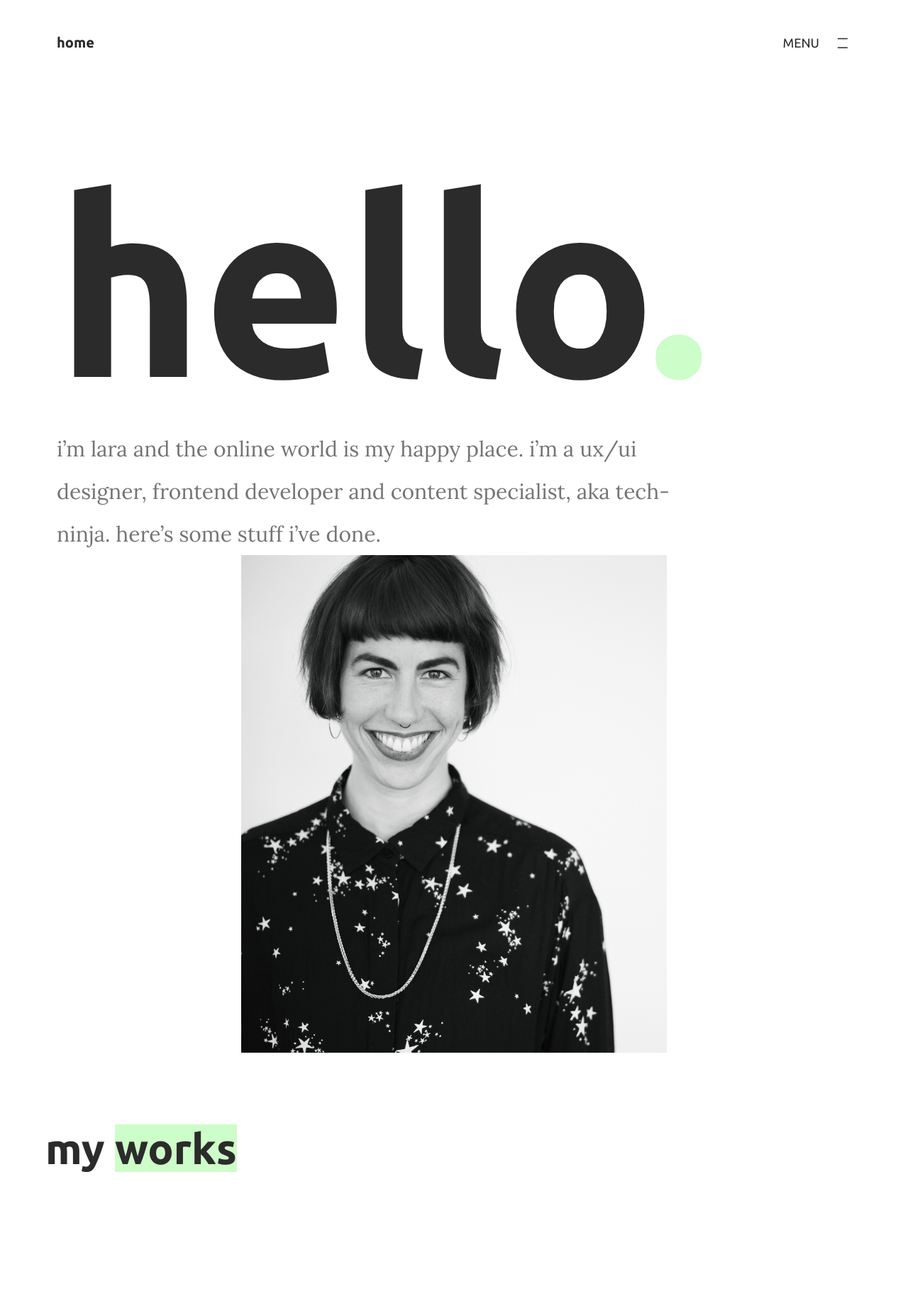
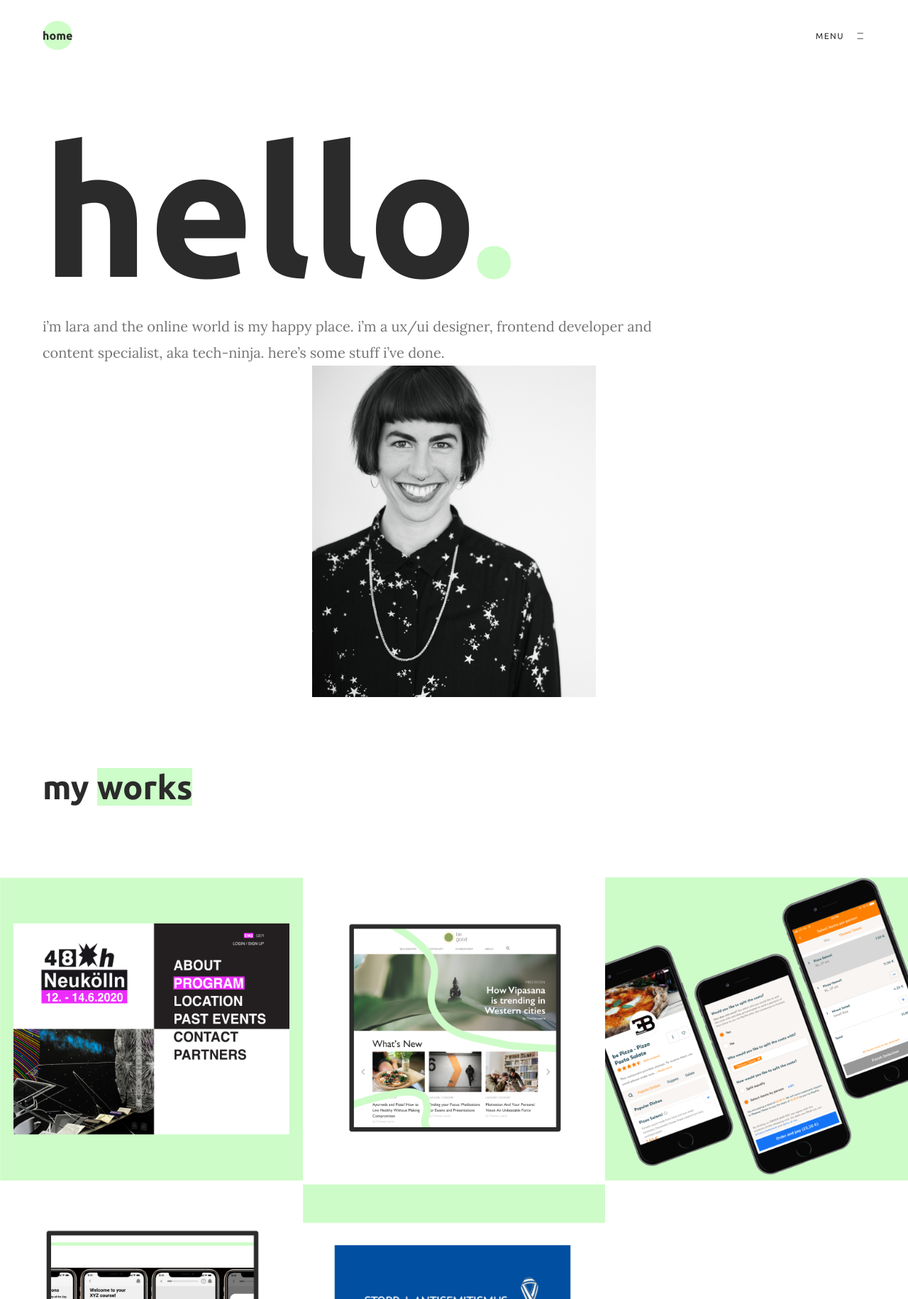
Before and after one commit to withenoto/my-portfolio, a plain HTML site: page index.html in a window 1280 px wide. Shown: the top 1830 px of the page at 71% size. Drawn offline with Linux system fonts and the light colour scheme.

Commit message:
adjusted sizing

```diff
--- a/index.html
+++ b/index.html
@@ -37,20 +37,20 @@
       <div>
         <div class="first-row">
           <div class="portfolio-project">
-            <img src="/portfolio_code/portfolio52.jpg" alt="" />
+            <img src="/portfolio_1.jpg" alt="" />
           </div>
           <div class="portfolio-project">
-            <img src="/portfolio_code/portfolio1 copy.jpg" alt="" />
+            <img src="/portfolio_2.jpg" alt="" />
           </div>
           <div class="portfolio-project">
-            <img src="/portfolio_code/portfolio2.jpg" alt="" />
+            <img src="/portfolio_3.jpg" alt="" />
           </div>
 
           <div class="portfolio-project">
-            <img src="/portfolio_code/portfolio3 copy.jpg" alt="" />
+            <img src="/portfolio_4.jpg" alt="" />
           </div>
           <div class="portfolio-project">
-            <img src="/portfolio_code/portfolio11.jpg" alt="" />
+            <img src="/portfolio_5.jpg" alt="" />
           </div>
           <div class="portfolio-project">
             <img src="#" alt="" />
--- a/style.css
+++ b/style.css
@@ -28,7 +28,7 @@ body {
 /* Headlines */
 
 h1 {
-  font-size: 350px;
+  font-size: 254px;
   font-family: "Ubuntu", sans-serif;
   color: #2b2b2b;
   font-weight: bold;
@@ -36,25 +36,25 @@ h1 {
 
 h2 {
   font-family: "Ubuntu", sans-serif;
-  font-size: 60px;
+  font-size: 47px;
   color: #2b2b2b;
-  margin: 100px 0 100px 4rem;
+  margin: 100px 0 100px 3.75rem;
 }
 
 h3 {
   font-family: "Ubuntu", sans-serif;
-  font-size: 50px;
+  font-size: 36px;
   color: #2b2b2b;
   width: 60vw;
   text-align: center;
-  line-height: 80px;
+  line-height: 62.8px;
 }
 
 /* Header Styles */
 
 header {
-  margin: 0 5rem;
-  height: 120px;
+  margin: 0 3.75rem;
+  height: 100px;
   display: flex;
   justify-content: space-between;
   align-items: center;
@@ -63,9 +63,10 @@ header {
 #home-button {
   min-height: 60px;
   font-family: "Ubuntu", sans-serif;
+  font-size: 16px;
   font-weight: bold;
   color: #2b2b2b;
-  background-image: url(/portfolio_code/background-dot.png);
+  background-image: url(home_dot.png);
   background-repeat: no-repeat;
   background-position: center;
   background-size: 100%;
@@ -76,7 +77,8 @@ header {
 #burger-menu {
   text-transform: uppercase;
   font-family: "Ubuntu", sans-serif;
-  font-size: 18px;
+  font-size: 12px;
+  letter-spacing: 1.5px;
   display: flex;
   align-items: center;
   justify-content: space-between;
@@ -84,23 +86,22 @@ header {
 }
 
 #burger-menu img {
-  width: 25px;
-  margin-left: 20px;
+  width: 15px;
+  margin-left: 15px;
 }
 
 /* Introduction Section  */
 
 #intro-section {
-  margin: 5rem;
+  margin: 50px 3.75rem;
   display: grid;
-  grid-template-columns: repeat(auto-fit, minmax(900px, 1fr));
+  grid-template-columns: repeat(auto-fit, minmax(600px, 1fr));
   /* grid-template-columns: 1fr 1fr; */
 }
 
 #intro-section p {
-  font-size: 30px;
-  line-height: 60px;
-  width: 80%;
+  line-height: 36.7px;
+  width: 75%;
 }
 
 #intro-image {
@@ -109,7 +110,7 @@ header {
 }
 
 #intro-image img {
-  width: 600px;
+  width: 400px;
 }
 
 /* Portfolio Section */
@@ -117,7 +118,7 @@ header {
 .first-row,
 .last-row {
   display: grid;
-  grid-template-columns: repeat(auto-fit, minmax(550px, 1fr));
+  grid-template-columns: repeat(auto-fit, minmax(400px, 1fr));
 }
 
 .portfolio-project img {
@@ -136,23 +137,24 @@ header {
 #contact-section button {
   font-family: "Ubuntu", sans-serif;
   font-weight: bold;
-  letter-spacing: 2px;
+  letter-spacing: 1.5px;
   text-transform: uppercase;
-  font-size: 18px;
+  font-size: 12px;
   background-color: #2b2b2b;
   color: white;
-  padding: 35px 120px;
+  padding: 1.56rem 4.75rem;
   margin-top: 80px;
   cursor: pointer;
 }
 
 footer {
-  padding: 0 5rem;
-  height: 200px;
+  padding: 0 3.75rem;
+  height: 100px;
   background-color: #fbfbfb;
   display: flex;
   justify-content: space-between;
   align-items: center;
+  font-size: 12px;
 }
 
 #social-icons {
@@ -161,7 +163,7 @@ footer {
 
 #social-icons a {
   font-family: "Ubuntu", sans-serif;
-  letter-spacing: 2px;
+  letter-spacing: 1.5px;
   text-transform: uppercase;
   margin-left: 100px;
   text-decoration: none;
```
Also changed, not shown: home_dot.png (renamed from background-dot.png), portfolio_1.jpg (renamed from portfolio52.jpg), portfolio_2.jpg (renamed from portfolio1 copy.jpg), portfolio_3.jpg (renamed from portfolio2.jpg), portfolio_4.jpg (renamed from portfolio3 copy.jpg), portfolio_5.jpg (renamed from portfolio11.jpg).
